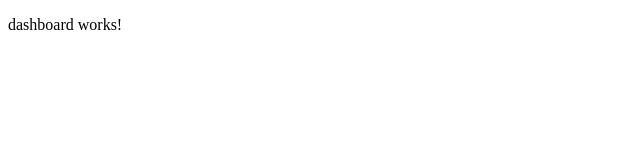
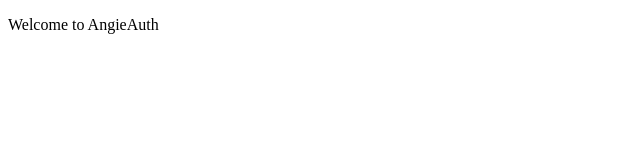
Before and after one commit to Peace-Apple/angieAuth, an Angular app: page /dashboard in a window 1280 px wide. Shown: the top 160 px of the page, without its empty margins (0-640 px from the left). Built offline with nearby package versions, Linux system fonts and the light colour scheme.

Commit message:
Make changes

```diff
--- a/src/app/dashboard/dashboard.html
+++ b/src/app/dashboard/dashboard.html
@@ -1 +1,3 @@
-<p>dashboard works!</p>
+<div>
+    <p>Welcome to AngieAuth</p>
+</div>
```
